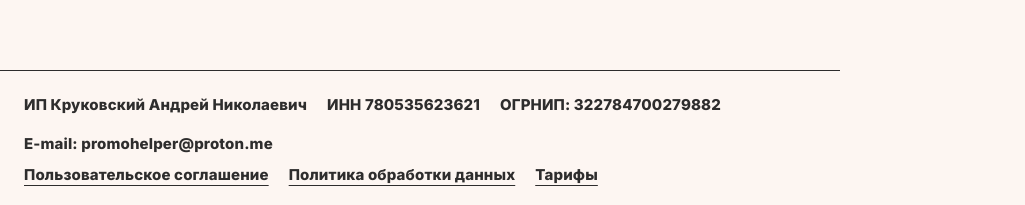
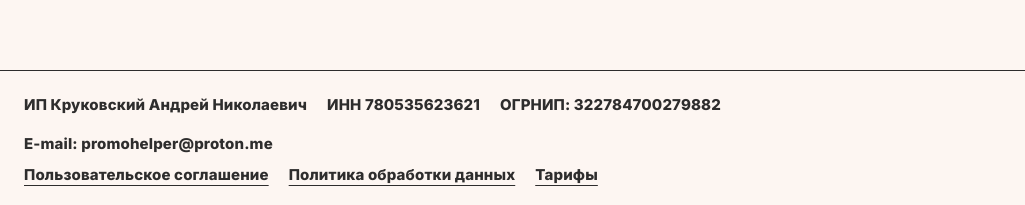
Before and after one commit to VityaSchel/ketoplan-diet, a Next.js app: page /plan/quiz in a window 1280 px wide. Shown: the part 985-1190 px from the top of the page, without its empty margins (0-1025 px from the left). Built offline with nearby package versions, Linux system fonts and the light colour scheme; a web font is replaced by a local one.

Commit message:
Fix footer

```diff
--- a/src/pages/plan/quiz.tsx
+++ b/src/pages/plan/quiz.tsx
@@ -22,9 +22,7 @@ export default function PlanPage() {
           query: { result: JSON.stringify(results) }
         }, '/plan/result')}
       />
-      <div style={{ maxWidth: 840 }}>
-        <Footer />
-      </div>
+      <Footer />
     </>
   )
 }
--- a/src/widgets/footer/index.tsx
+++ b/src/widgets/footer/index.tsx
@@ -3,6 +3,7 @@ import styles from './styles.module.scss'
 
 export default function Footer() {
   return (
+    <div className={styles.footerContainer}>
       <footer className={styles.footer}>
         <div className={styles.innerFooter}>
           <div>
@@ -20,5 +21,6 @@ export default function Footer() {
           </div>
         </div>
       </footer>
+    </div>
   )
 }
--- a/src/widgets/footer/styles.module.scss
+++ b/src/widgets/footer/styles.module.scss
@@ -1,10 +1,14 @@
-.footer {
+.footerContainer {
+  margin-top: 52.97px;
   border-top: 1px solid #2E2D2D;
   width: 100%;
-  margin-top: 52.97px;
+  padding: 24px;
+
+  .footer {
+    width: 100%;
     display: flex;
     justify-content: center;
-  padding: 24px;
+    max-width: 840px;
 
     .innerFooter {
       display: flex;
@@ -34,3 +38,4 @@
       }
     }
   }
+}
```
Also changed, not shown: 1 other file (tests, documents, lock files or other folders). Lines whose indentation alone changed are shown as unchanged.
